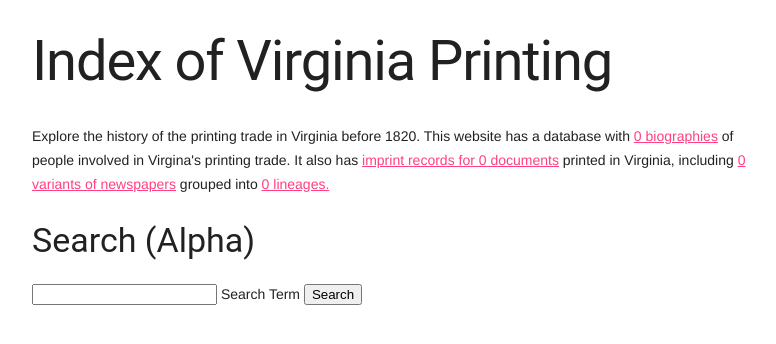
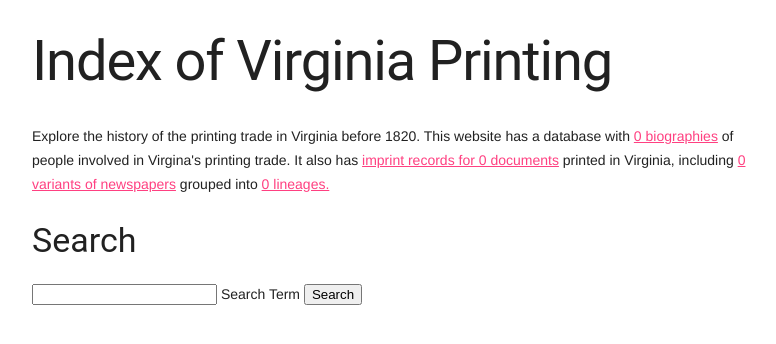
Before and after one commit to lbowenbiggs/virginia-priniting-db, a Django app: page / in a window 1280 px wide. Shown: the part 64-408 px from the top of the page, without its empty margins (224-1000 px from the left). Run offline with Django 3.2, Linux system fonts and the light colour scheme; data that the repository does not hold is empty.

Commit message:
Remove 'alpha' from search title

```diff
--- a/VirginiaPrinting/templates/VirginiaPrinting/index.html
+++ b/VirginiaPrinting/templates/VirginiaPrinting/index.html
@@ -62,7 +62,7 @@
     It also has <a href="{% url 'VPDB:imprints_index' %}">imprint records for {{ num_imprints }} documents</a> printed in Virginia, including <a href="{% url 'VPDB:news_cites_index' %}">{{ num_news_cites }} variants of newspapers</a> grouped into <a href="{% url 'VPDB:news_hists_index' %}">{{ num_news_hists }} lineages.</a>
 </p>
 
-<h3>Search (Alpha)</h3>
+<h3>Search</h3>
 <form action="{% url 'VPDB:search' %}" method="get">
     <input type="text" name="search_term" id="search_term">
     <label for="search_term">Search Term</label>
```
